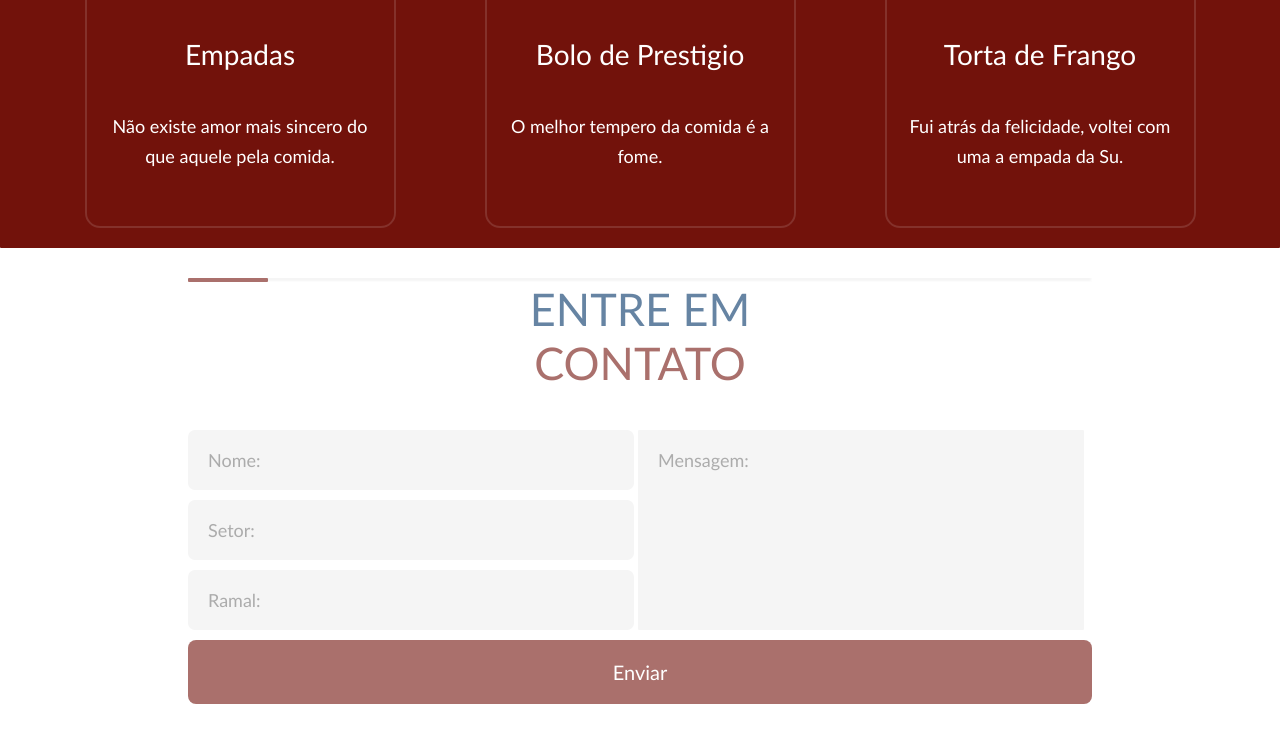
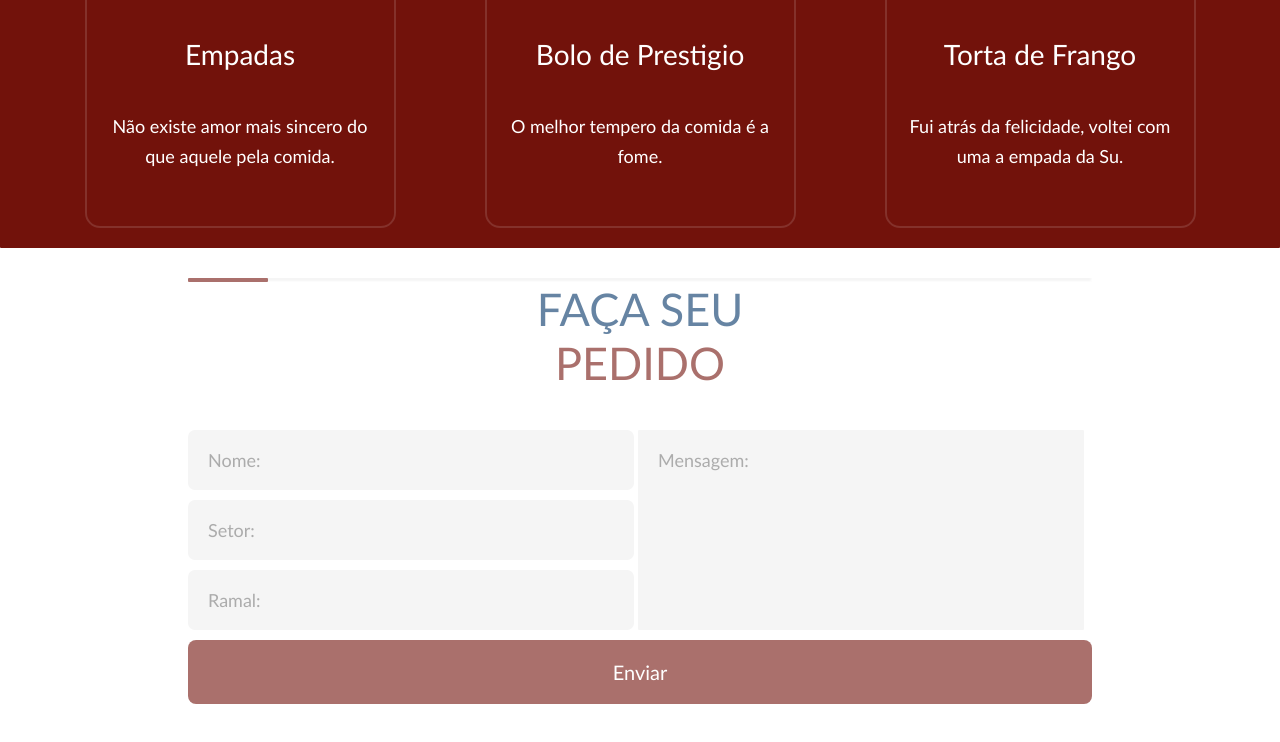
Before and after one commit to WallyMuniz/atelie_muniz, a plain HTML site: page index.html in a window 1280 px wide. Shown: the part 792-1534 px from the top of the page. Drawn offline with Linux system fonts and the light colour scheme.

Commit message:
Update index.html

```diff
--- a/index.html
+++ b/index.html
@@ -76,7 +76,7 @@
             <div class="linha">
                <div class="barra"></div>
             </div>
-            <div class="titulo">ENTRE EM <br>CONTATO</div>
+            <div class="titulo">FAÇA SEU <br>PEDIDO</div>
             <form id="formulario_contato" action="teste.php" method="post">
                <div class="item">
                   <input name="nome" type="text" placeholder="Nome:" data-sr-id="6" style="; visibility: visible;  -webkit-transform: translateY(0) scale(1); opacity: 1;transform: translateY(0) scale(1); opacity: 1;-webkit-transition: -webkit-transform 2s cubic-bezier(0.6, 0.2, 0.1, 1) 0s, opacity 2s cubic-bezier(0.6, 0.2, 0.1, 1) 0s; transition: transform 2s cubic-bezier(0.6, 0.2, 0.1, 1) 0s, opacity 2s cubic-bezier(0.6, 0.2, 0.1, 1) 0s; ">
```
